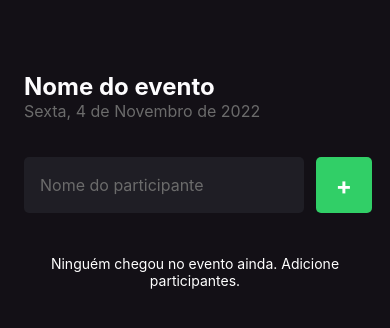
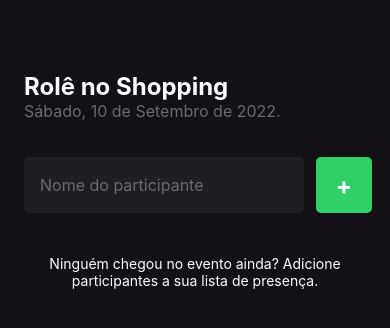
Before and after one commit to CauanDZN/imhere, a React Native app: screen / in a window 390 px wide. Shown: the top 328 px of the page. Built offline with nearby package versions, Linux system fonts and the light colour scheme.

Commit message:
:heart_eyes: Completing application

```diff
--- a/src/screens/Home/index.tsx
+++ b/src/screens/Home/index.tsx
@@ -1,35 +1,45 @@
-import { Text, View, TextInput, TouchableOpacity, FlatList, Alert } from 'react-native';
+import { useState } from "react";
+import { Alert, FlatList, Text, TextInput, TouchableOpacity, View } from "react-native";
 
-import { styles } from './styles';
+import { Participant } from "../../components/Participant";
 
-import { Participant } from '../../components/Participant';
-import { useState } from 'react';
+import { styles } from "../Home/styles";
 
-export function Home(){
+export function Home() {
   const [participants, setParticipants] = useState<string[]>([]);
-  const [participantName, setParticipantName] = useState('')
+  const [participantName, setParticipantName] = useState('');
 
-  function handleParticipantAdd(){
-    if(participants.includes(participantName)){
-      return Alert.alert("Participante existe", "Já existe um participante com esse mesmo nome.")
+  function handleParticipantAdd() {
+    if (participants.includes(participantName)) {
+      return Alert.alert("Participante existe", "Já existe um participante na lista com esse nome.");
     }
 
     setParticipants(prevState => [...prevState, participantName]);
     setParticipantName('');
-  };
+  }
 
-  function handleParticipantRemove(){
-    console.log("Você pressionou o botão de remover.")
-  };
+  function handleParticipantRemove(name: string) {
 
-  return(
+    Alert.alert("Remover", `Remover o participante ${name}?`, [
+      {
+        text: 'Sim',
+        onPress: () => setParticipants(prevState => prevState.filter(participant => participant !== name))
+      },
+      {
+        text: 'Não',
+        style: 'cancel'
+      }
+    ])
+  }
+
+  return (
     <View style={styles.container}>
       <Text style={styles.eventName}>
-        Nome do evento
+        Rolê no Shopping
       </Text>
 
       <Text style={styles.eventDate}>
-        Sexta, 4 de Novembro de 2022
+        Sábado, 10 de Setembro de 2022.
       </Text>
 
       <View style={styles.form}>
@@ -50,23 +60,21 @@ export function Home(){
 
       <FlatList
         data={participants}
-        keyExtractor={item => item}
+        keyExtractor={(item) => item}
         renderItem={({ item }) => (
           <Participant
-              key={item}
-              name={item}
-              onRemove={handleParticipantRemove}
-            />
+            key={item}
+            name={item}
+            onRemove={() => handleParticipantRemove(item)}
+          />
         )}
         showsVerticalScrollIndicator={false}
         ListEmptyComponent={() => (
           <Text style={styles.listEmptyText}>
-            Ninguém chegou no evento ainda. Adicione participantes.
+            Ninguém chegou no evento ainda? Adicione participantes a sua lista de presença.
           </Text>
         )}
       />
-
-
     </View>
-  );
+  )
 }
```
